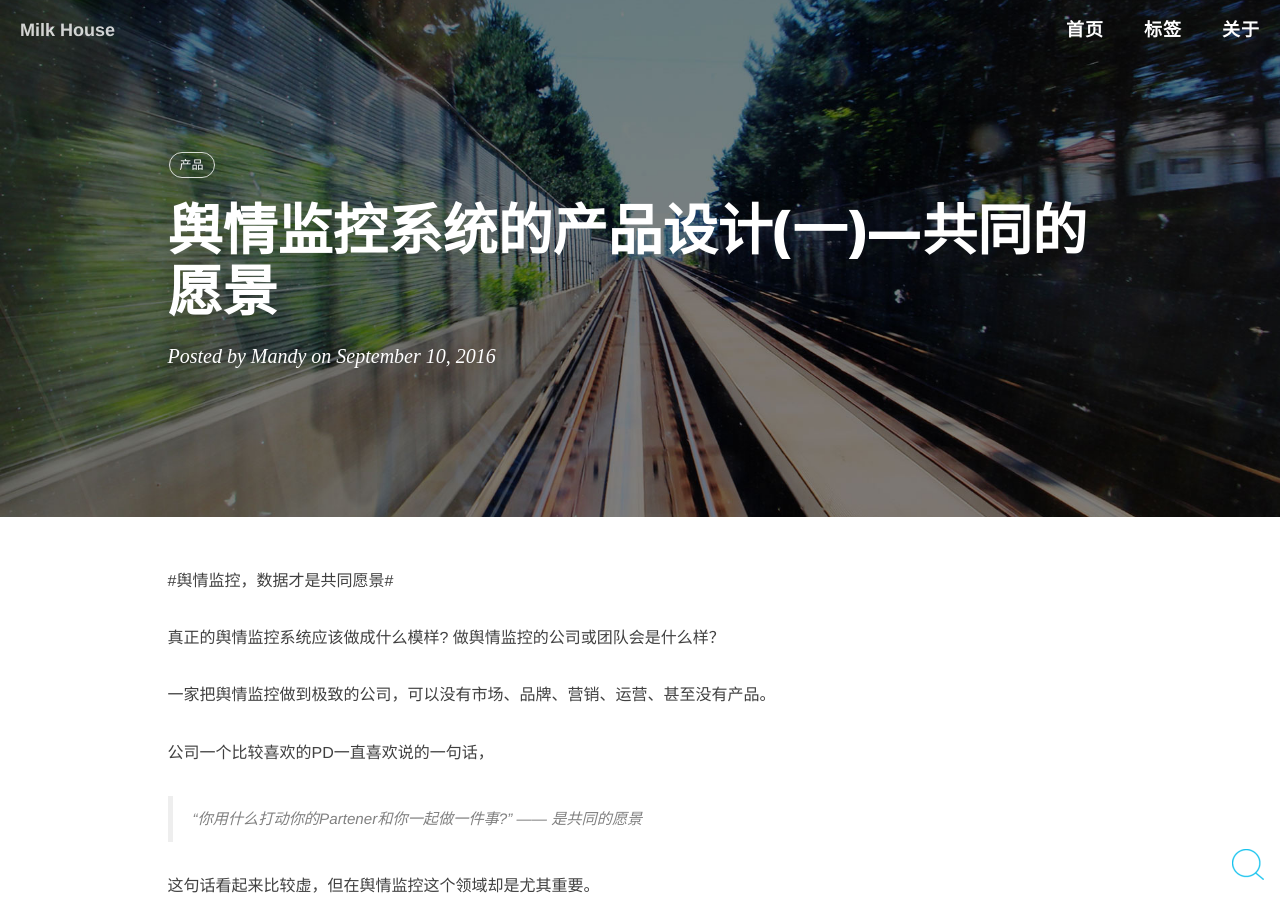
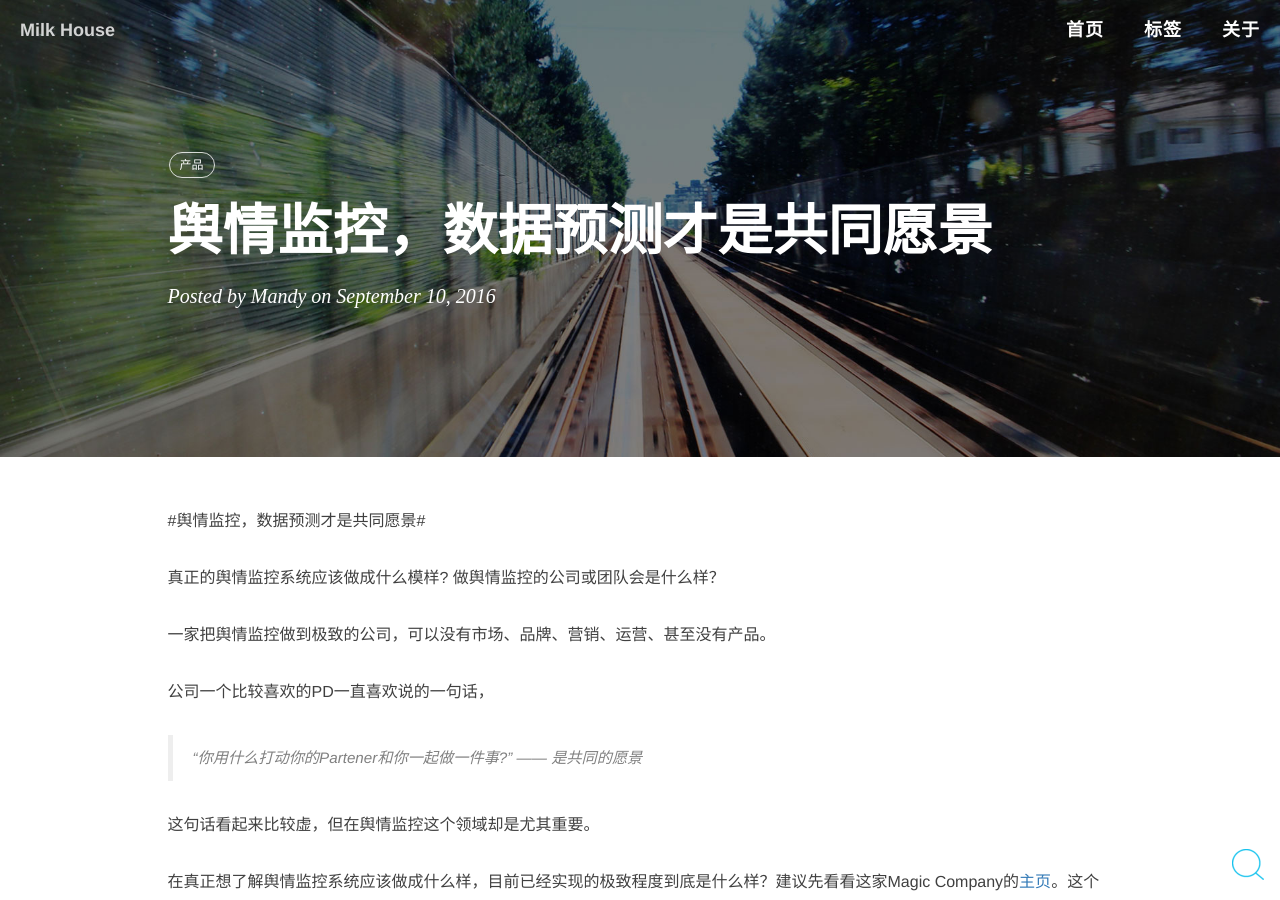
Before and after one commit to mandymilk/mandymilk, a Jekyll site: the page built from _posts/2016-09-10-mediamine.md, in a window 1280 px wide and 900 px high. Built offline with Jekyll 4.4.1, drawn with Linux system fonts in a browser that asks for light colours; nearby versions of some CDN libraries; comment, search, counter and statistics services are not loaded.

Commit message:
font-size and blogposts

```diff
--- a/_posts/2016-09-10-mediamine.md
+++ b/_posts/2016-09-10-mediamine.md
@@ -1,13 +1,13 @@
 ---
 layout: post
-title: '舆情监控系统的产品设计(一)—共同的愿景'
+title: '舆情监控，数据预测才是共同愿景'
 date: '2016-09-10'
 header-img: "img/post-bg-theory.jpg"
 tags:
      - '产品'
 author: 'Mandy'
 ---
-#舆情监控，数据才是共同愿景#
+#舆情监控，数据预测才是共同愿景#
 
 真正的舆情监控系统应该做成什么模样? 做舆情监控的公司或团队会是什么样？
 
--- a/about/css/component.css
+++ b/about/css/component.css
@@ -123,7 +123,7 @@ cbp_tmtimeline > li:nth-child(odd) .cbp_tmtime span:last-child {
 	left: 20%;
 	top: 0;
 	margin: 0 0 0 -25px;
-	font-size: 14px;
+	font-size: 20px;
 }
 
 .cbp_tmicon-alibaba:before {
```
